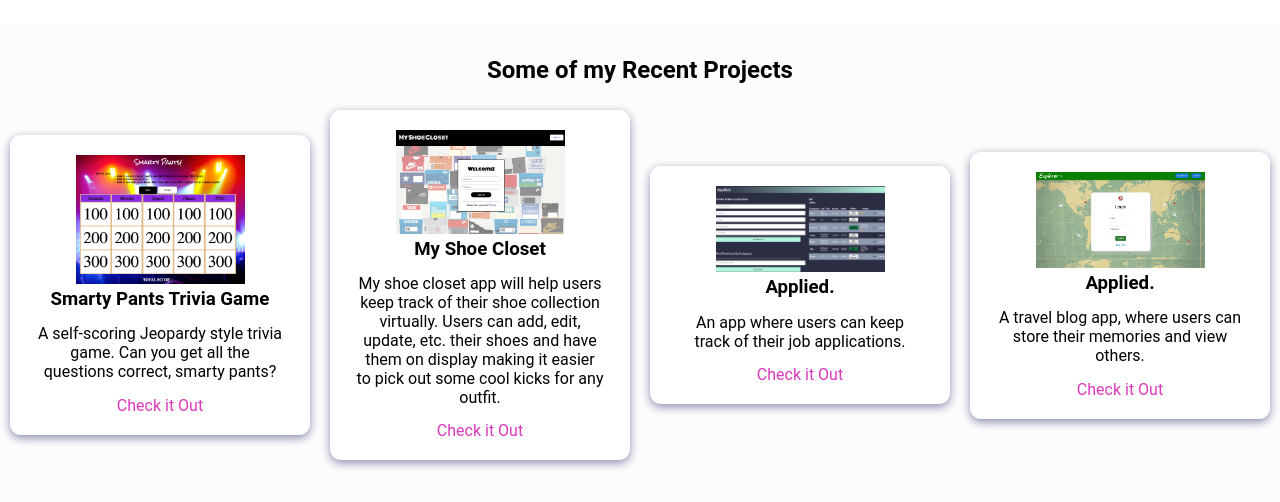
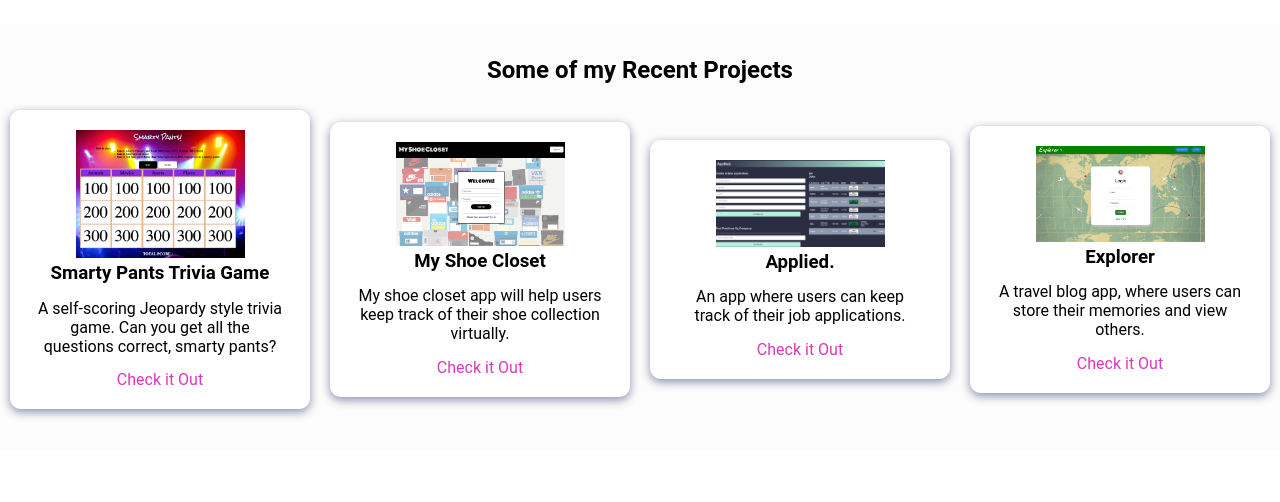
Before and after one commit to joyphillip/Dev-Portfolio, a plain HTML site: page index.html in a window 1280 px wide. Shown: the part 1313-1815 px from the top of the page. After the commit the page ends 1764 px from the top, so only its background shows below. Drawn offline with nearby package versions, Linux system fonts and the light colour scheme; files whose address does not match are found by name.

Commit message:
updated project descriptions

```diff
--- a/index.html
+++ b/index.html
@@ -133,7 +133,7 @@
             />
             <h3 class="project-title">My Shoe Closet</h3>
             <p class="project-details">
-                 My shoe closet app will help users keep track of their shoe collection virtually. Users can add, edit, update, etc. their shoes and have them on display making it easier to pick out some cool kicks for any outfit.
+                 My shoe closet app will help users keep track of their shoe collection virtually.
             </p>
             <a href="https://my-shoe-closet.onrender.com" target="_blank" class="project-link">Check it Out</a>
           </div>
@@ -157,7 +157,7 @@
               loading="lazy"
               class="project-pic"
             />
-            <h3 class="project-title">Applied.</h3>
+            <h3 class="project-title">Explorer</h3>
             <p class="project-details">
               A travel blog app, where users can store their memories and view others.
             </p>
```
